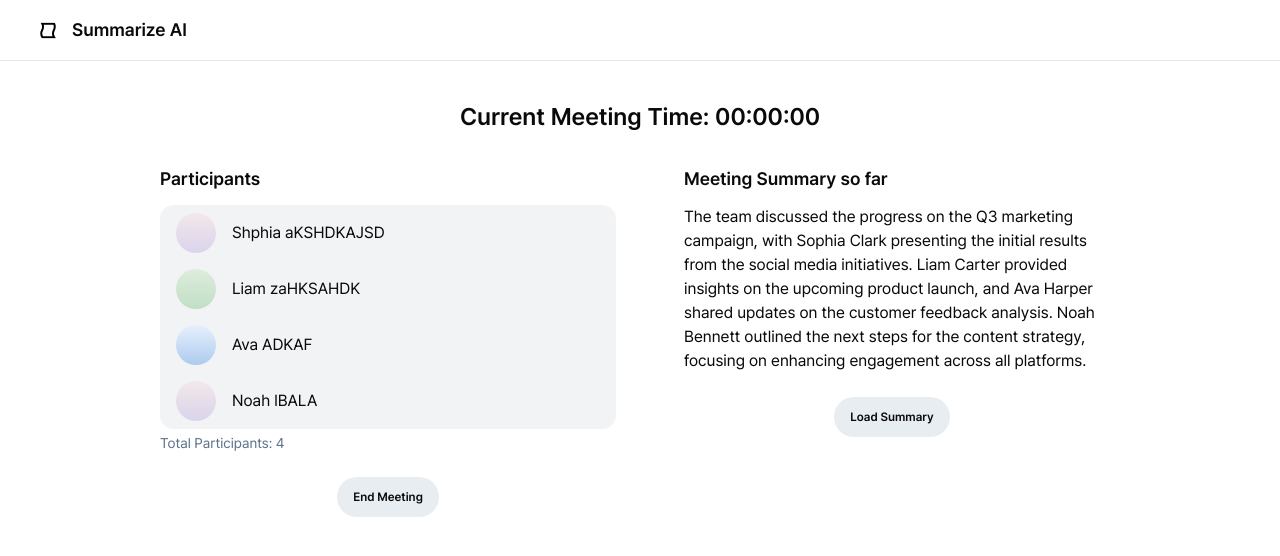
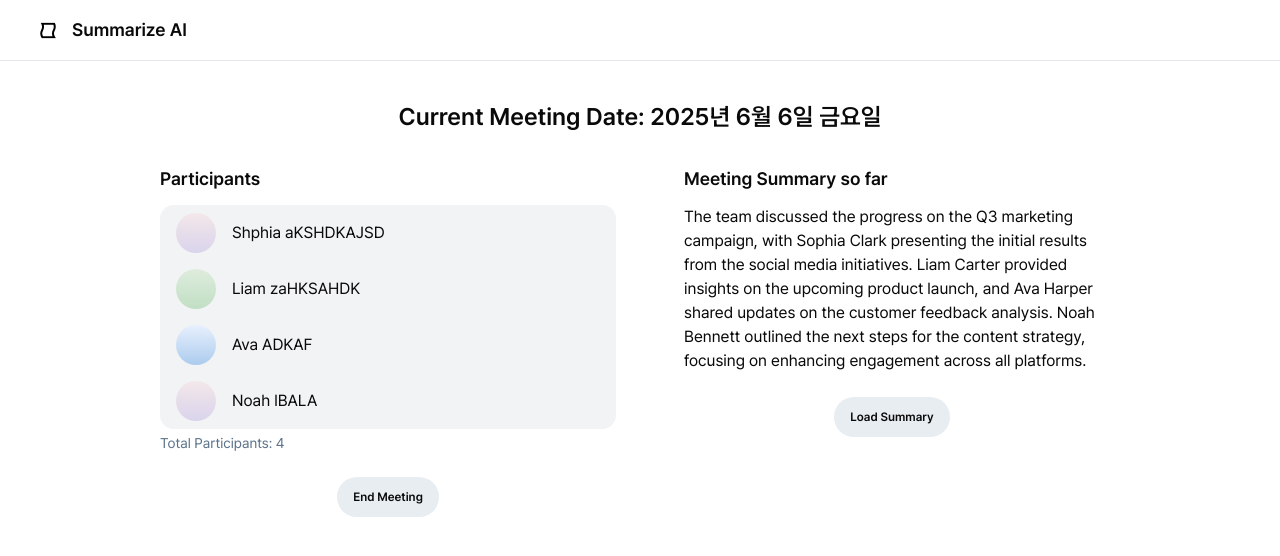
Before and after one commit to minjeongss/ai-realtime-meeting-summary, a React (Vite) app: page /meeting in a window 1280 px wide. Shown: the top 556 px of the page. Built offline with nearby package versions, Linux system fonts and the light colour scheme.

Commit message:
feat: 미팅 날짜 화면에 출력하는 기능 구현

```diff
--- a/src/pages/Meeting/index.tsx
+++ b/src/pages/Meeting/index.tsx
@@ -1,10 +1,11 @@
-import { useEffect, useState } from "react";
+import { useEffect } from "react";
 import Participant from "./components/Participant";
 import Summary from "./components/Summary";
 import { useLocation } from "react-router";
+import formatDate from "@/utils/formatDate";
 
 const Meeting = () => {
-  const [time, setTime] = useState("00:00:00");
+  const date = formatDate(new Date());
   const location = useLocation();
 
   useEffect(() => {
@@ -14,7 +15,7 @@ const Meeting = () => {
   return (
     <div>
       <p className="text-center pt-5 pb-3 font-semibold text-2xl">
-        Current Meeting Time: {time}
+        Current Meeting Date: {date}
       </p>
       <div className="w-full h-full grid grid-cols-2 gap-12">
         <Participant />
--- /dev/null
+++ b/src/utils/formatDate.ts
@@ -0,0 +1,7 @@
+const formatDate = (date: Date) => {
+  return date.toLocaleDateString("ko-KR", {
+    dateStyle: "full",
+  });
+};
+
+export default formatDate;
```
